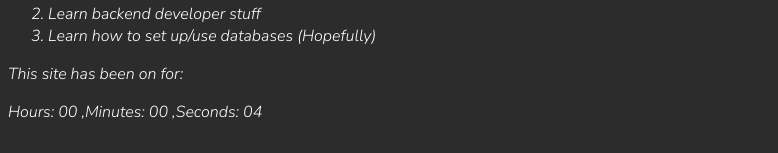
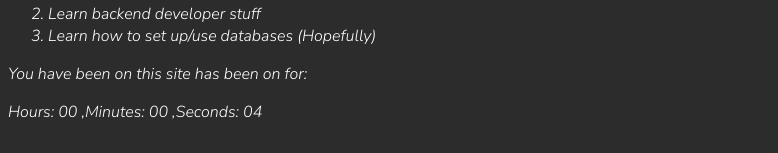
Before and after one commit to IdkDwij/IdkDwij.github.io, a plain HTML site: page index.html in a window 1280 px wide. Shown: the part 284-437 px from the top of the page, without its empty margins (0-778 px from the left). Drawn offline with Linux system fonts and the light colour scheme.

Commit message:
Update index.html

```diff
--- a/index.html
+++ b/index.html
@@ -17,7 +17,7 @@
         <li>Learn backend developer stuff</li>
         <li>Learn how to set up/use databases (Hopefully)</li>
     </ol>
-<p>This site has been on for: </p>
+<p>You have been on this site has been on for: </p>
 <p id="uptime"></p>
 <script src="js/main.js"></script>
 </body>
```
